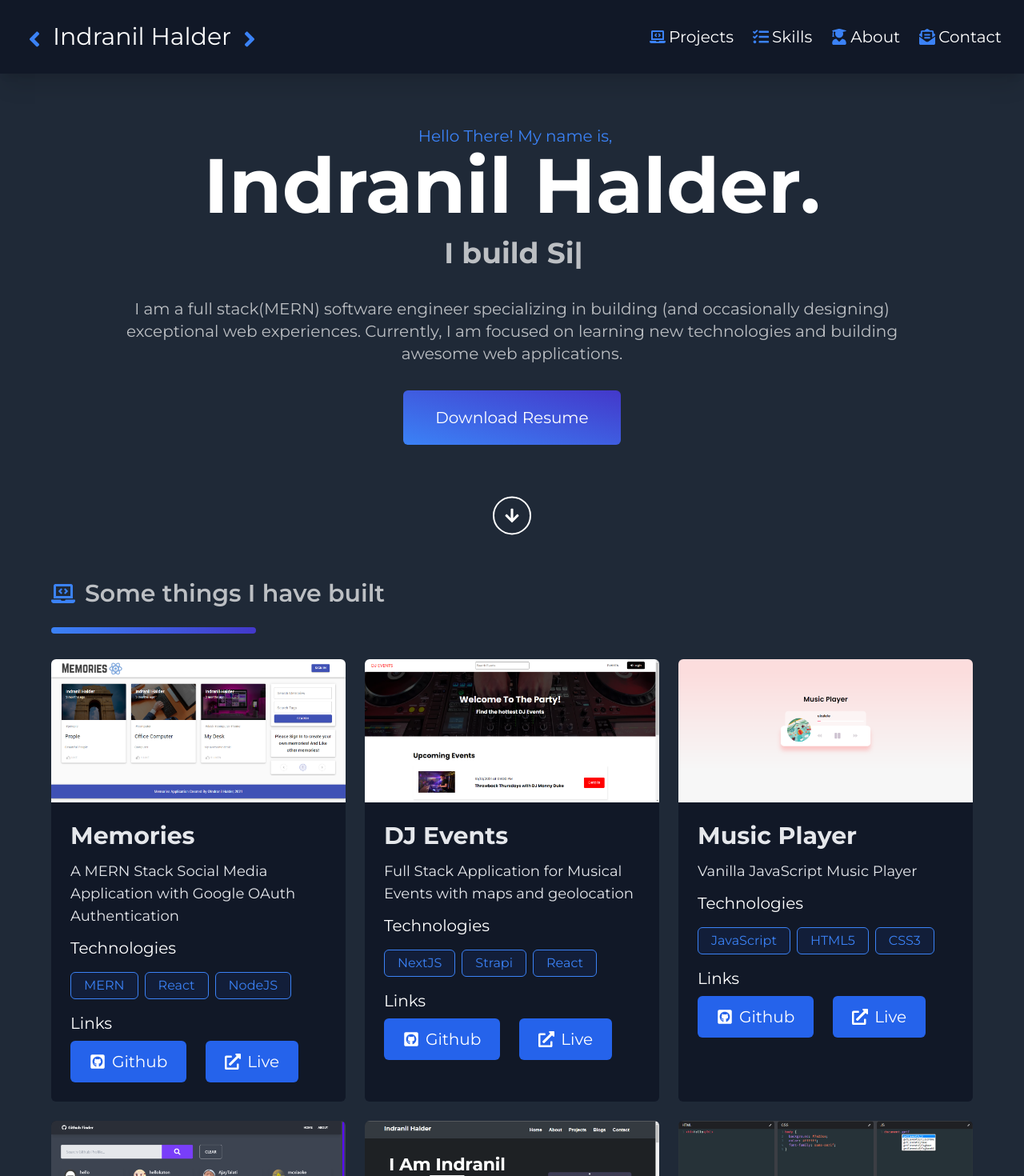
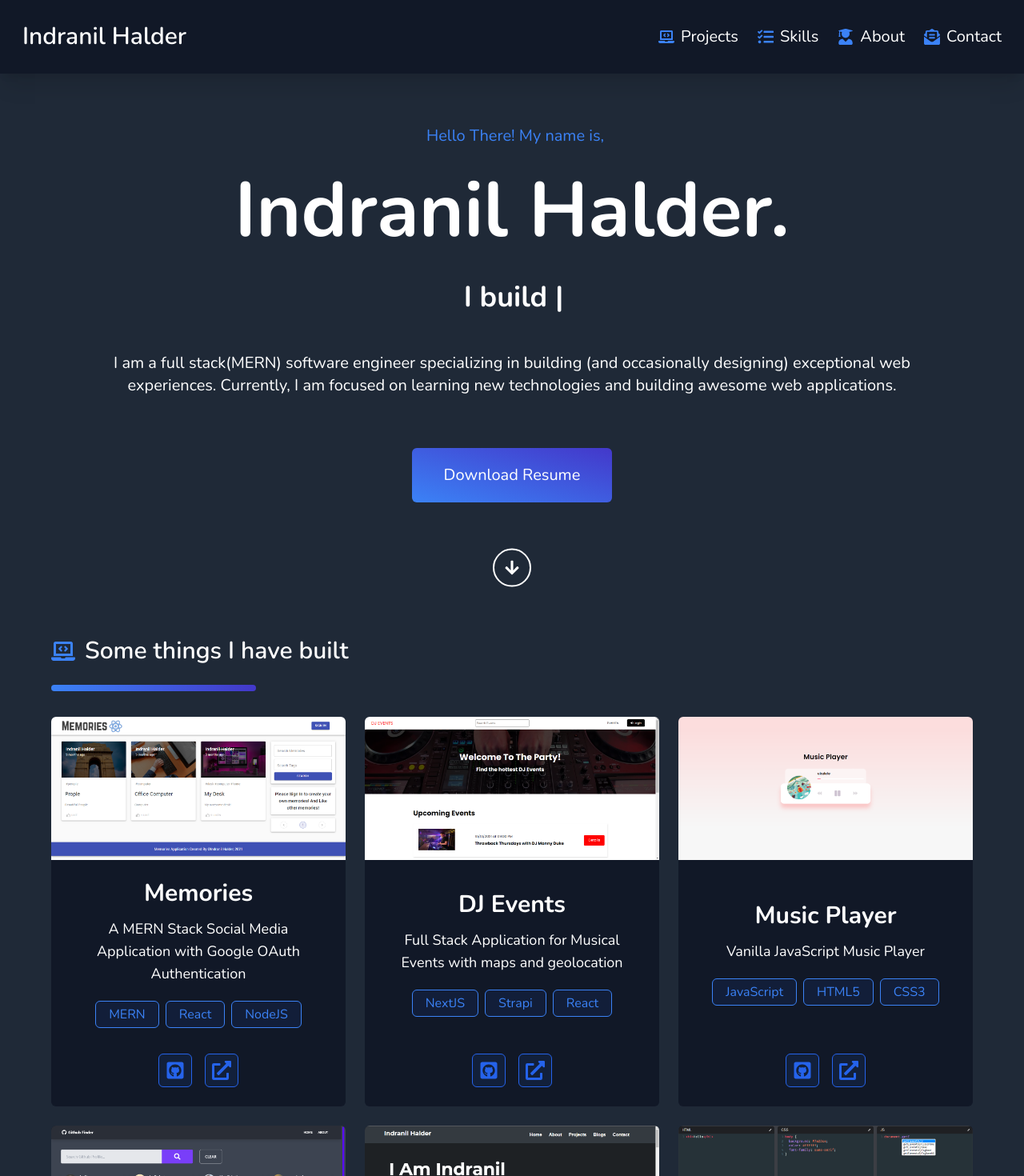
Before and after one commit to indranildeveloper/next-portfolio, a Next.js app: page / in a window 1280 px wide. Shown: the top 1470 px of the page at 80% size. Built offline with nearby package versions, Linux system fonts and the light colour scheme.

Commit message:
Updated design and Font

```diff
--- a/components/contact/index.js
+++ b/components/contact/index.js
@@ -11,16 +11,17 @@ const Contact = () => {
         title="Get In Touch"
         icon={<FaEnvelopeOpenText className="text-blue-500" />}
       />
-      <div className="text-center">
-        <p className="text-lg md:text-xl opacity-70 mt-5">
+      <div className="flex gap-y-8 flex-col md:flex-row justify-between items-start my-8">
+        <p className="text-lg text-center md:text-left md:text-xl md:w-1/2">
           I have a predilection for design and enjoy working on projects where
           approaching design and development as co-dependent processes can lead
           to smarter solutions and a better overall product experience for
           fellow humans. If you have an exciting project in mind, or just wanna
-          chat, get in touch with me here
+          chat, get in touch with me here...
         </p>
-        <h3 className="mt-6 text-2xl opacity-70">My Contact Info</h3>
-        <div className="flex flex-col justify-center items-center gap-2 text-xl md:text-2xl mt-6 text-blue-500">
+        <div className="w-full md:w-auto">
+          <h3 className="text-2xl text-center md:text-left">My Contact Info</h3>
+          <div className="flex flex-col justify-center items-center md:items-start gap-2 text-lg mt-4 text-blue-500">
             <motion.a
               whileHover={{ x: "10px", color: "#ffffff" }}
               href="tel:+916294716288"
@@ -36,19 +37,21 @@ const Contact = () => {
               <MdOutgoingMail /> indranilhalder.dev@gmail.com
             </motion.a>
           </div>
-
           <motion.a
             whileHover={{ scale: 1.05 }}
             href="mailto:indranilhalder.dev@gmail.com"
-          className="btn btn-primary mx-auto my-8 w-64"
+            className="contact-btn"
           >
             Say Hello!
           </motion.a>
         </div>
-      <h4 className="text-2xl text-center opacity-70">
+      </div>
+      <div className="mt-8 md:mt-32">
+        <h4 className="text-2xl text-center">
           Connect with me on Social Media
         </h4>
         <SocialLinks />
+      </div>
     </section>
   );
 };
--- a/components/footer/index.js
+++ b/components/footer/index.js
@@ -2,7 +2,7 @@ const dateYear = new Date().getFullYear();
 
 const Footer = () => {
   return (
-    <footer className="border-t-2 opacity-60 p-10">
+    <footer className="border-t-2 p-10">
       <div className="container mx-auto text-center">
         <div className="text-lg">
           Designed and Developed by Indranil Halder <br /> Copyright &copy;{" "}
--- a/components/hero/index.js
+++ b/components/hero/index.js
@@ -11,7 +11,7 @@ const Hero = () => {
       <h3
         initial={{ y: "20px" }}
         animate={{ y: 0 }}
-        className="text-xl text-blue-500 pl-2"
+        className="text-xl text-blue-500 pl-2 mb-8"
       >
         Hello There! My name is,
       </h3>
@@ -31,10 +31,10 @@ const Hero = () => {
         ]}
         typeSpeed={40}
         loop
-        className="text-xl md:text-2xl lg:text-4xl font-bold pl-1 opacity-70 mb-4"
+        className="text-xl md:text-2xl lg:text-4xl font-bold pl-1 mt-6 mb-2"
       />
 
-      <p className="text-xl opacity-70 mt-5">
+      <p className="text-xl mt-10">
         I am a full stack(MERN) software engineer specializing in building (and
         occasionally designing) exceptional web experiences. Currently, I am
         focused on learning new technologies and building awesome web
@@ -44,7 +44,7 @@ const Hero = () => {
         href="/resume.pdf"
         target="_blank"
         rel="noreferrer noopener"
-        className="btn btn-primary mt-8 mb-8"
+        className="btn btn-primary mt-16 mb-8"
         whileHover={{ scale: 1.1 }}
       >
         Download Resume
--- a/components/navbar/index.js
+++ b/components/navbar/index.js
@@ -8,8 +8,6 @@ import {
   FaLaptopCode,
   FaUserGraduate,
   FaEnvelopeOpenText,
-  FaAngleRight,
-  FaAngleLeft,
 } from "react-icons/fa";
 
 import NavLink from "./NavLink";
@@ -62,17 +60,15 @@ const Navbar = () => {
       <div className="navbar-container">
         <div className="flex items-center justify-between">
           <Link href="/">
-            <a className="branding">
-              <FaAngleLeft className="text-blue-500" />{" "}
+            <a className="flex text-2xl md:text-3xl font-semibold">
               <motion.span whileHover={{ scale: 1.1 }}>
                 Indranil Halder
-              </motion.span>{" "}
-              <FaAngleRight className="text-blue-500" />
+              </motion.span>
             </a>
           </Link>
 
           <button className="text-2xl md:hidden" onClick={handleShowMenu}>
-            {!showMenu ? <FaBars /> : <FaTimes className="text-rose-500" />}
+            {!showMenu ? <FaBars /> : <FaTimes className="text-rose-600" />}
           </button>
         </div>
 
--- a/components/projects/ProjectItem.js
+++ b/components/projects/ProjectItem.js
@@ -6,7 +6,7 @@ const ProjectItem = ({ project }) => {
   const { name, image, description, tags, githubLink, projectLink } = project;
 
   return (
-    <div className="rounded-md bg-gray-900">
+    <div className="project-card">
       <Image
         className="rounded-t-md w-full object-cover"
         src={image}
@@ -15,11 +15,11 @@ const ProjectItem = ({ project }) => {
         height={666}
         layout="responsive"
       />
-      <div className="p-6">
-        <h3 className="text-3xl font-bold mb-3 text-gray-200">{name}</h3>
-        <p className="text-lg text-gray-200 mb-3">{description}</p>
-        <h5 className="text-xl my-2">Technologies</h5>
-        <div className="flex gap-2 flex-wrap">
+      <div className="p-6 flex flex-col items-center">
+        <div>
+          <h3 className="text-3xl font-bold mb-3">{name}</h3>
+          <p className="text-lg mb-3">{description}</p>
+          <div className="flex gap-2 flex-wrap items-center justify-center">
             {tags.map((tag) => (
               <div
                 key={Math.random()}
@@ -29,28 +29,27 @@ const ProjectItem = ({ project }) => {
               </div>
             ))}
           </div>
-        <h5 className="text-xl my-2">Links</h5>
-        <div className="flex gap-6">
+        </div>
+      </div>
+      <div className="project-btn-container">
         <motion.a
-            whileHover={{ scale: 1.05, backgroundColor: "#3b82f6" }}
+          whileHover={{ scale: 1.05 }}
           href={githubLink}
           target="_blank"
           rel="noreferrer noopener"
-            className="btn-secondary"
+          className="project-btn"
         >
-            <FaGithubSquare /> Github
+          <FaGithubSquare />
         </motion.a>
         <motion.a
-            whileHover={{ scale: 1.05, backgroundColor: "#3b82f6" }}
+          whileHover={{ scale: 1.05 }}
           href={projectLink}
           target="_blank"
           rel="noreferrer noopener"
-            className="btn-secondary"
+          className="project-btn"
         >
           <FaExternalLinkAlt />
-            Live
         </motion.a>
-        </div>
       </div>
     </div>
   );
--- a/components/skills/SkillItem.js
+++ b/components/skills/SkillItem.js
@@ -4,8 +4,8 @@ const SkillItem = ({ skill }) => {
   return (
     <div className="border border-gray-900 bg-gray-900 p-4 rounded-md shadow-xl">
       <div className="text-8xl text-blue-500">{icon}</div>
-      <h1 className="text-4xl font-semibold my-4 opacity-70">{name}</h1>
-      <p className="text-xl opacity-70">{description}</p>
+      <h1 className="text-4xl font-semibold my-4">{name}</h1>
+      <p className="text-xl">{description}</p>
     </div>
   );
 };
--- a/components/title/index.js
+++ b/components/title/index.js
@@ -3,7 +3,7 @@ const Title = ({ title, icon }) => {
     <div className="mb-8">
       <div className="flex items-center gap-3 text-2xl md:text-3xl">
         {icon}
-        <h1 className="font-semibold opacity-70">{title}</h1>
+        <h1 className="font-semibold">{title}</h1>
       </div>
       <div className="h-2 w-64 my-6 rounded-full bg-gradient-to-r from-blue-500 to-indigo-700"></div>
     </div>
--- a/styles/globals.css
+++ b/styles/globals.css
@@ -1,4 +1,5 @@
-@import url("https://fonts.googleapis.com/css2?family=Montserrat:ital,wght@0,200;0,300;0,400;0,500;0,600;0,700;0,800;0,900;1,100;1,200;1,300;1,400;1,500;1,600;1,700;1,800;1,900&display=swap");
+@import url("https://fonts.googleapis.com/css2?family=Nunito:ital,wght@0,200;0,300;0,400;0,500;0,600;0,700;0,800;0,900;1,200;1,300;1,400;1,500;1,600;1,700;1,800;1,900&display=swap");
+
 @tailwind base;
 @tailwind components;
 @tailwind utilities;
@@ -53,14 +54,26 @@ body {
   @apply container mx-auto flex flex-col md:flex-row justify-between px-7 md:items-center;
 }
 
-.branding {
-  @apply flex justify-center items-end text-xl md:text-3xl gap-2 mx-auto;
-}
-
 .nav-items {
   @apply mt-3 gap-3 flex-col md:flex md:flex-row md:mt-0 md:gap-6 transition-all duration-300;
 }
 
 .nav-item {
-  @apply flex justify-center items-center text-xl gap-1 hover:text-blue-500 transition-all duration-300;
+  @apply flex  items-center text-xl gap-2 hover:text-blue-500 transition-all duration-300;
 }
+
+.project-card {
+  @apply rounded-md bg-gray-900 flex flex-col justify-between text-center pb-6;
+}
+
+.project-btn-container {
+  @apply flex gap-4 mx-auto;
+}
+
+.project-btn {
+  @apply bg-blue-600 text-blue-600 bg-opacity-10 border border-blue-600 p-2 text-2xl rounded-md;
+}
+
+.contact-btn {
+  @apply flex items-center justify-center px-6 py-2 rounded-md w-64 mx-auto md:mx-0 mt-6 text-lg  bg-gradient-to-tr from-blue-500 to-indigo-700 hover:bg-gradient-to-bl;
+}
--- a/tailwind.config.js
+++ b/tailwind.config.js
@@ -6,7 +6,7 @@ module.exports = {
   theme: {
     extend: {
       fontFamily: {
-        sans: ["Montserrat", "sans-serif"],
+        sans: ["Nunito", "sans-serif"],
       },
     },
   },
```
Lines whose indentation alone changed are shown as unchanged.
